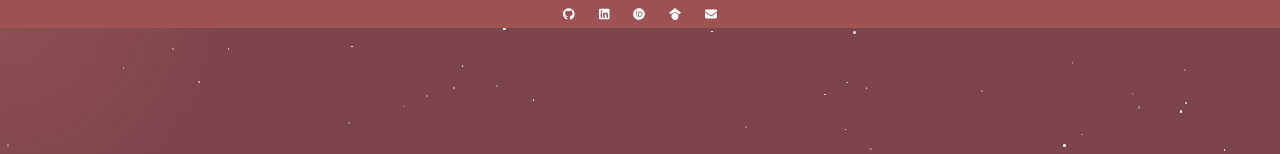
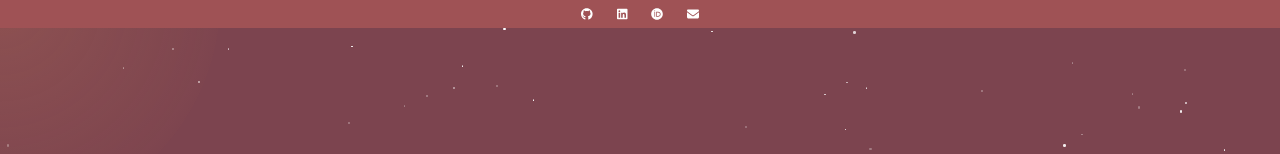
Before and after one commit to erinargo/portfolio, a Next.js app: page /portfolio/ in a window 1280 px wide. Shown: the top 154 px of the page. Built offline with nearby package versions, Linux system fonts and the light colour scheme.

Commit message:
added links

```diff
--- a/src/app/page.js
+++ b/src/app/page.js
@@ -111,10 +111,9 @@ export default function Home() {
 
             <header className={styles.header}>
                 <a href={ 'https://github.com/erinargo' }> <FontAwesomeIcon icon={faGithub} /> </a>
-                <FontAwesomeIcon icon={faLinkedin} />
-                <FontAwesomeIcon icon={faOrcid}/>
-                <FontAwesomeIcon icon={faGoogleScholar} />
-                <FontAwesomeIcon icon={faEnvelope} />
+                <a href={ 'https://www.linkedin.com/in/erin-argo-9b4052281/' }><FontAwesomeIcon icon={faLinkedin} /></a>
+                <a href={ 'https://orcid.org/0009-0004-3075-8047' }><FontAwesomeIcon icon={faOrcid}/></a>
+                <a href={ 'mailto:erinzoenyx@gmail.com' }><FontAwesomeIcon icon={faEnvelope} /></a>
             </header>
 
             <main className={styles.main}>
```
